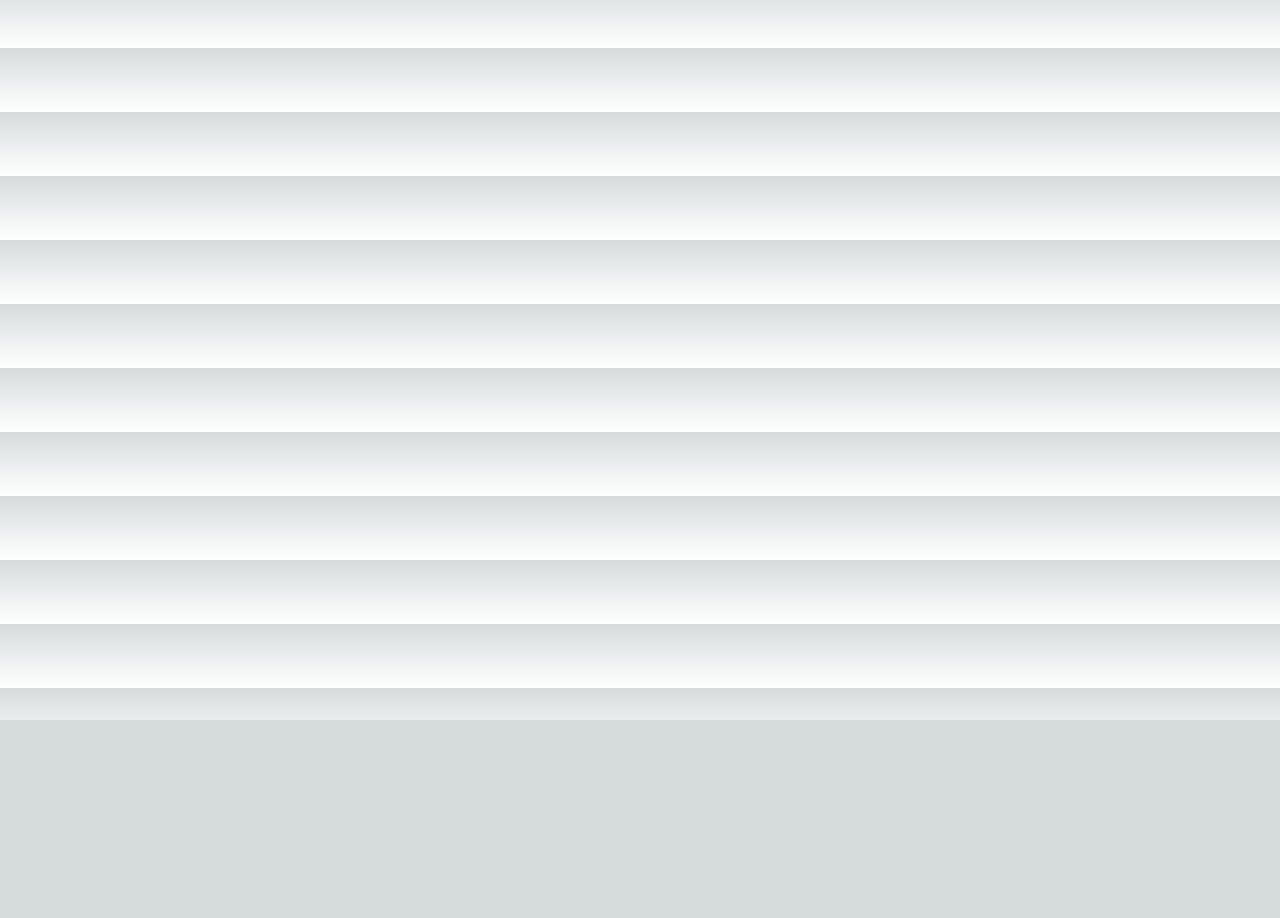
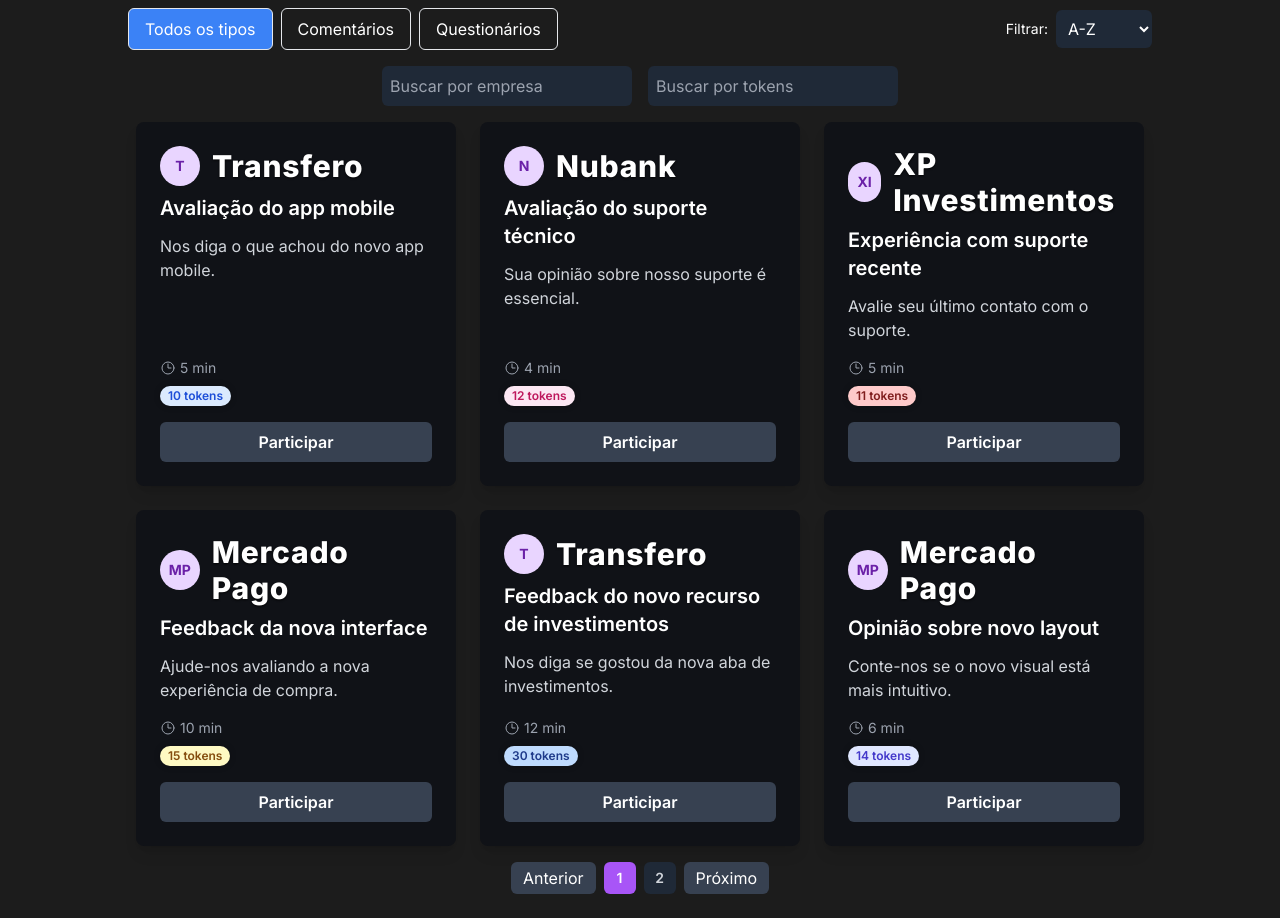
Before and after one commit to TransferoNovaIguacu/feedback-company-front, a Next.js app: page /home in a window 1280 px wide. Shown: the part 80-998 px from the top of the page. Before the commit the page ends 800 px from the top, so only its background shows below. Built offline with nearby package versions, Linux system fonts and the light colour scheme.

Commit message:
Styles: Primeiro layout da página listagem

```diff
--- a/app/components/CardAvaliacao.tsx
+++ b/app/components/CardAvaliacao.tsx
@@ -1,46 +1,167 @@
-// components/CardAvaliacao.tsx
-import React from 'react';
-import { Botao2 } from './Botao'; // Assumindo que Botao2 está em './Botao'
+'use client';
+import React, { useEffect, useState } from 'react';
+import { Botao2 } from './Botao';
 
-// Definição da interface para as props do CardAvaliacao
-export interface CardAvaliacaoType {
+export type CardAvaliacaoType = {
   id: number;
   title: string;
   company: string;
   description: string;
   time: string;
   reward: string;
-  rewardBg: string; // Classes Tailwind para o background da recompensa
-  rewardText: string; // Classes Tailwind para a cor do texto da recompensa
-  href: string; // O link para onde o card deve redirecionar
+  rewardBg: string;
+  rewardText: string;
+  href: string;
+  type: 'comentario' | 'questionario';
+};
+
+const dadosFicticios: CardAvaliacaoType[] = [
+  { id: 1, title: 'Avaliação do app mobile', company: 'Transfero', description: 'Nos diga o que achou do novo app mobile.', time: '5 min', reward: '10 tokens', rewardBg: 'bg-blue-100', rewardText: 'text-blue-700', href: '#', type: 'comentario' },
+  { id: 2, title: 'Questionário sobre atendimento', company: 'Binance', description: 'Queremos saber como foi seu atendimento.', time: '8 min', reward: '20 tokens', rewardBg: 'bg-green-100', rewardText: 'text-green-700', href: '#', type: 'questionario' },
+  { id: 3, title: 'Feedback da nova interface', company: 'Mercado Pago', description: 'Ajude-nos avaliando a nova experiência de compra.', time: '10 min', reward: '15 tokens', rewardBg: 'bg-yellow-100', rewardText: 'text-yellow-800', href: '#', type: 'comentario' },
+  { id: 4, title: 'Pesquisa de usabilidade', company: 'PicPay', description: 'Teste nosso novo fluxo de cadastro.', time: '7 min', reward: '25 tokens', rewardBg: 'bg-purple-100', rewardText: 'text-purple-700', href: '#', type: 'questionario' },
+  { id: 5, title: 'Avaliação do suporte técnico', company: 'Nubank', description: 'Sua opinião sobre nosso suporte é essencial.', time: '4 min', reward: '12 tokens', rewardBg: 'bg-pink-100', rewardText: 'text-pink-700', href: '#', type: 'comentario' },
+  { id: 6, title: 'Questionário de satisfação', company: 'XP Investimentos', description: 'Queremos saber o que achou dos nossos serviços.', time: '9 min', reward: '18 tokens', rewardBg: 'bg-red-100', rewardText: 'text-red-700', href: '#', type: 'questionario' },
+  { id: 7, title: 'Opinião sobre novo layout', company: 'Mercado Pago', description: 'Conte-nos se o novo visual está mais intuitivo.', time: '6 min', reward: '14 tokens', rewardBg: 'bg-indigo-100', rewardText: 'text-indigo-700', href: '#', type: 'comentario' },
+  { id: 8, title: 'Questionário sobre funcionalidades', company: 'Binance', description: 'Você conseguiu usar todas as funções sem problemas?', time: '11 min', reward: '22 tokens', rewardBg: 'bg-green-200', rewardText: 'text-green-900', href: '#', type: 'questionario' },
+  { id: 9, title: 'Pesquisa de satisfação do app', company: 'Nubank', description: 'Como você avalia nosso aplicativo?', time: '10 min', reward: '17 tokens', rewardBg: 'bg-pink-200', rewardText: 'text-pink-900', href: '#', type: 'comentario' },
+  { id: 10, title: 'Experiência com suporte recente', company: 'XP Investimentos', description: 'Avalie seu último contato com o suporte.', time: '5 min', reward: '11 tokens', rewardBg: 'bg-red-200', rewardText: 'text-red-900', href: '#', type: 'questionario' },
+  { id: 11, title: 'Feedback do novo recurso de investimentos', company: 'Transfero', description: 'Nos diga se gostou da nova aba de investimentos.', time: '12 min', reward: '30 tokens', rewardBg: 'bg-blue-200', rewardText: 'text-blue-900', href: '#', type: 'comentario' },
+  { id: 12, title: 'Questionário sobre cashback', company: 'PicPay', description: 'O sistema de cashback atendeu suas expectativas?', time: '9 min', reward: '21 tokens', rewardBg: 'bg-purple-200', rewardText: 'text-purple-900', href: '#', type: 'questionario' },
+];
+
+
+
+function extrairMinutos(time: string) {
+  const num = parseInt(time);
+  return isNaN(num) ? 0 : num;
 }
 
-interface CardAvaliacaoProps {
-    CardAvaliacaoInfo: CardAvaliacaoType
+function getInitials(fullName: string): string {
+  return fullName
+    .split(' ')
+    .map((n) => n[0])
+    .join('')
+    .toUpperCase();
 }
 
-export  function CardAvaliacao({CardAvaliacaoInfo}: CardAvaliacaoProps) {
-    const {company, description, href, reward,rewardBg, rewardText, time, title} = CardAvaliacaoInfo
+export default function CardAvaliacao() {
+  const [tipoFiltro, setTipoFiltro] = useState<'todos' | 'comentario' | 'questionario'>('todos');
+  const [ordenarPor, setOrdenarPor] = useState<'az' | 'menor_5' | 'igual_5' | 'igual_10' | 'maior_10'>('az');
+  const [pesquisaEmpresa, setPesquisaEmpresa] = useState('');
+  const [pesquisaTokens, setPesquisaTokens] = useState('');
+  const [paginaAtual, setPaginaAtual] = useState(1);
+  const [itensPorPagina, setItensPorPagina] = useState(6);
+
+  useEffect(() => {
+    const atualizarItensPorPagina = () => {
+      if (window.innerWidth < 640) {
+        setItensPorPagina(3);
+      } else {
+        setItensPorPagina(6);
+      }
+    };
+    atualizarItensPorPagina();
+    window.addEventListener('resize', atualizarItensPorPagina);
+    return () => window.removeEventListener('resize', atualizarItensPorPagina);
+  }, []);
+
+  let filtrado = dadosFicticios
+    .filter((card) => tipoFiltro === 'todos' || card.type === tipoFiltro)
+    .filter((card) => card.company.toLowerCase().includes(pesquisaEmpresa.toLowerCase()))
+    .filter((card) => card.reward.toLowerCase().includes(pesquisaTokens.toLowerCase()));
+
+  if (ordenarPor === 'menor_5') {
+    filtrado = filtrado.filter((card) => extrairMinutos(card.time) < 5);
+  } else if (ordenarPor === 'igual_5') {
+    filtrado = filtrado.filter((card) => {
+      const minutos = extrairMinutos(card.time);
+      return minutos >= 5 && minutos <= 9;
+    });
+  } else if (ordenarPor === 'igual_10') {
+    filtrado = filtrado.filter((card) => extrairMinutos(card.time) === 10);
+  } else if (ordenarPor === 'maior_10') {
+    filtrado = filtrado.filter((card) => extrairMinutos(card.time) > 10);
+  } else if (ordenarPor === 'az') {
+    filtrado.sort((a, b) => a.title.localeCompare(b.title));
+  }
+
+  const totalPaginas = Math.ceil(filtrado.length / itensPorPagina);
+  const dadosPaginados = filtrado.slice((paginaAtual - 1) * itensPorPagina, paginaAtual * itensPorPagina);
+
   return (
-    <div className="bg-gray-950 rounded-lg p-6 shadow-lg flex flex-col bg-opacity-45">
-      <div className="flex justify-between items-start mb-4">
-        <h3 className="text-xl font-semibold text-white">
-          {title}
-        </h3>
-        <span
-          className={`${rewardBg} ${rewardText} text-sm font-medium px-3 py-1 rounded-full`}
+    <div className="flex flex-col items-center justify-center space-y-4 p-6 bg-[#1c1c1c] min-h-screen">
+      {/* Filtros topo */}
+      <div className="flex flex-col sm:flex-row sm:justify-between sm:items-center w-full max-w-5xl gap-4">
+        <div className="flex gap-2 flex-wrap justify-center sm:justify-start">
+          {['todos', 'comentario', 'questionario'].map((tipo) => (
+            <button
+              key={tipo}
+              onClick={() => setTipoFiltro(tipo as any)}
+              className={`px-4 py-2 rounded-md text-white border ${
+                tipoFiltro === tipo ? 'bg-blue-500' : 'bg-transparent'
+              }`}
             >
-          {reward}
-        </span>
+              {tipo === 'todos' ? 'Todos os tipos' : tipo === 'comentario' ? 'Comentários' : 'Questionários'}
+            </button>
+          ))}
         </div>
-      <p className="text-sm text-gray-400 mb-2">
-        {company}
-      </p>
-      <p className="text-gray-300 text-base flex-grow mb-4">
-        {description}
-      </p>
+        <div className="flex items-center gap-2 text-white justify-center sm:justify-end">
+          <label htmlFor="ordenar" className="text-sm">
+            Filtrar:
+          </label>
+          <select
+            id="ordenar"
+            value={ordenarPor}
+            onChange={(e) => setOrdenarPor(e.target.value as any)}
+            className="p-2 bg-gray-800 rounded-md text-white"
+          >
+            <option value="az">A-Z</option>
+            <option value="menor_5">-5 min</option>
+            <option value="igual_5">+5 min</option>
+            <option value="igual_10">10 min</option>
+            <option value="maior_10">+10 min</option>
+          </select>
+        </div>
+      </div>
 
-      <div className="flex items-center text-gray-400 text-sm mt-auto mb-4">
+      {/* Busca */}
+      <div className="flex gap-4 flex-wrap justify-center w-full max-w-3xl">
+        <input
+          type="text"
+          placeholder="Buscar por empresa"
+          className="p-2 rounded-md bg-gray-800 text-white w-full sm:w-auto"
+          value={pesquisaEmpresa}
+          onChange={(e) => setPesquisaEmpresa(e.target.value)}
+        />
+        <input
+          type="text"
+          placeholder="Buscar por tokens"
+          className="p-2 rounded-md bg-gray-800 text-white w-full sm:w-auto"
+          value={pesquisaTokens}
+          onChange={(e) => setPesquisaTokens(e.target.value)}
+        />
+      </div>
+
+      {/* Cards */}
+      <div className="grid grid-cols-1 sm:grid-cols-2 md:grid-cols-3 gap-6">
+        {dadosPaginados.map((card) => (
+          <div
+            key={card.id}
+            className="bg-gray-950 rounded-lg p-6 shadow-lg flex flex-col bg-opacity-45 w-full max-w-xs"
+          >
+            <div className="flex items-center mb-2">
+              <div className="rounded-full w-10 h-10 bg-purple-200 text-purple-800 flex items-center justify-center font-bold text-sm mr-3 select-none">
+                {getInitials(card.company)}
+              </div>
+              <h2 className="text-2xl sm:text-3xl font-extrabold text-white tracking-wide drop-shadow-[0_1.2px_1.2px_rgba(0,0,0,0.8)]">
+                {card.company}
+              </h2>
+            </div>
+            <h3 className="text-xl font-semibold text-white mb-3">{card.title}</h3>
+            <p className="text-gray-300 text-base flex-grow mb-4">{card.description}</p>
+            <div className="mt-auto mb-4">
+              <div className="flex items-center text-gray-400 text-sm mb-1">
                 <svg
                   xmlns="http://www.w3.org/2000/svg"
                   fill="none"
@@ -55,11 +176,52 @@ export  function CardAvaliacao({CardAvaliacaoInfo}: CardAvaliacaoProps) {
                     d="M12 6v6h4.5m4.5 0a9 9 0 1 1-18 0 9 9 0 0 1 18 0Z"
                   />
                 </svg>
-        {time}
+                {card.time}
               </div>
-      <a href={href}>
+              <div
+                className={`${card.rewardBg} ${card.rewardText} text-xs font-semibold inline-block px-2 py-0.5 rounded-full shadow-sm`}
+                style={{ boxShadow: '0 0 6px rgba(0,0,0,0.25)' }}
+              >
+                {card.reward}
+              </div>
+            </div>
+            <a href={card.href}>
               <Botao2 texto="Participar" />
             </a>
           </div>
+        ))}
+      </div>
+
+      {/* Paginação */}
+      <div className="flex gap-2 items-center mt-6 flex-wrap justify-center">
+        <button
+          onClick={() => setPaginaAtual((p) => Math.max(p - 1, 1))}
+          className="px-3 py-1 rounded-md bg-gray-700 text-white hover:bg-gray-600 transition"
+        >
+          Anterior
+        </button>
+        {Array.from({ length: totalPaginas }).map((_, index) => {
+          const numero = index + 1;
+          const ativo = paginaAtual === numero;
+          return (
+            <button
+              key={index}
+              onClick={() => setPaginaAtual(numero)}
+              className={`w-8 h-8 rounded-md text-sm font-semibold transition-colors duration-200 ${
+                ativo ? 'bg-purple-500 text-white' : 'bg-gray-800 text-gray-300 hover:bg-gray-600'
+              }`}
+            >
+              {numero}
+            </button>
+          );
+        })}
+        <button
+          onClick={() => setPaginaAtual((p) => Math.min(p + 1, totalPaginas))}
+          className="px-3 py-1 rounded-md bg-gray-700 text-white hover:bg-gray-600 transition"
+        >
+          Próximo
+        </button>
+      </div>
+    </div>
   );
 }
--- a/app/home/page.tsx
+++ b/app/home/page.tsx
@@ -1,9 +1,11 @@
+import CardAvaliacao from "../components/CardAvaliacao";
 import { NavbarUser } from "../components/NavbarUser";
 
 export default function UserHome() {
   return (
     <>
       <NavbarUser />
+      <CardAvaliacao></CardAvaliacao>
 
     </>
   );
```
Lines whose indentation alone changed are shown as unchanged.
